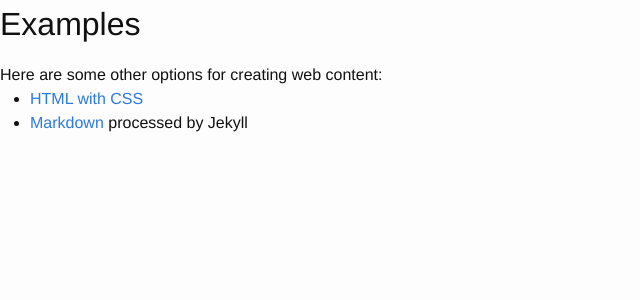
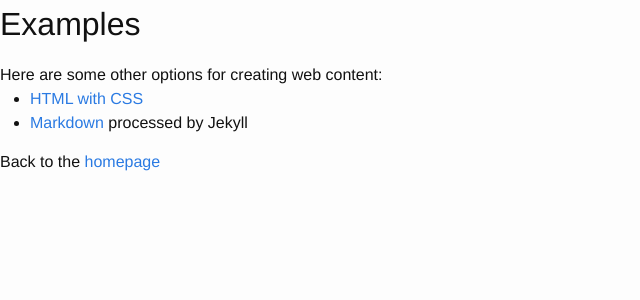
Before and after one commit to icastillo93/site, a Jekyll site: the page examples/index.html, which Jekyll copies as it is, in a window 1280 px wide. Shown: the top 300 px of the page, without its empty margins (0-640 px from the left). Built offline with Jekyll 4.4.1, drawn with Linux system fonts in a browser that asks for light colours.

Commit message:
Add link to homepage

```diff
--- a/examples/index.html
+++ b/examples/index.html
@@ -17,5 +17,7 @@
       <li><a href="html.html">HTML with CSS</a></li>
       <li><a href="markdown.html">Markdown</a> processed by Jekyll</li>
     </ul>
+
+    Back to the <a href="/">homepage</a>
   </body>
 </head>
```
